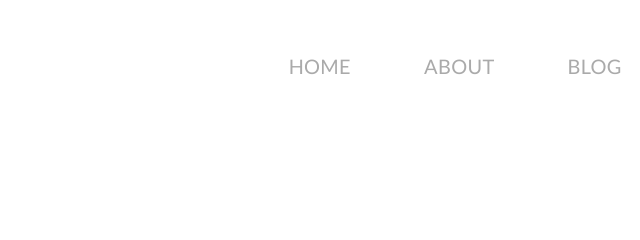
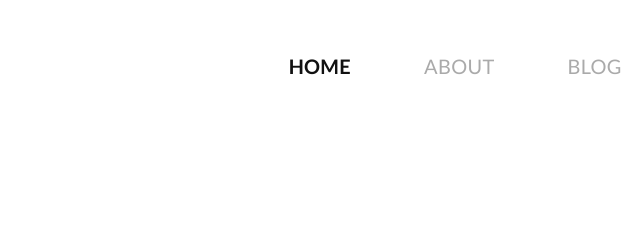
Before and after one commit to drobotdaniil/portfolio-first, a plain HTML site: page index.html in a window 1280 px wide. Shown: the top 240 px of the page, 469-1109 px from the left. Drawn offline with nearby package versions, Linux system fonts and the light colour scheme; a script that the page names is missing; a web font is replaced by a local one.

Commit message:
Update index.html

```diff
--- a/index.html
+++ b/index.html
@@ -19,7 +19,7 @@
             </a>
         </div>
         <div class="nav">
-                <a href="#" class="nav__item ">Home</a>
+                <a href="#" class="nav__item nav__item--active">Home</a>
                 <a href="#" class="nav__item ">About</a> <!--nav__item--active-->
                 <a href="#" class="nav__item">Blog</a>
                 <a href="#" class="nav__item">Contact</a>
```
